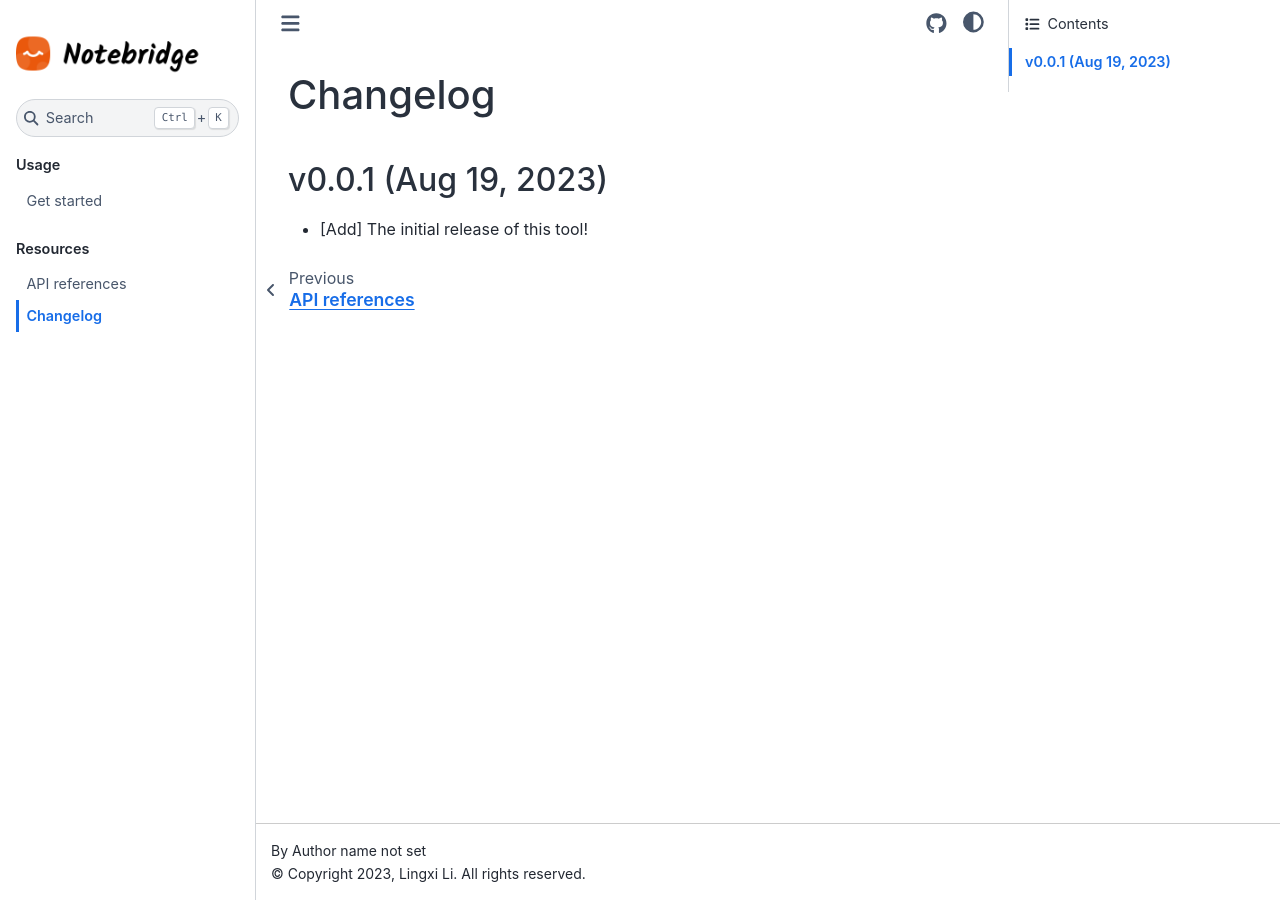
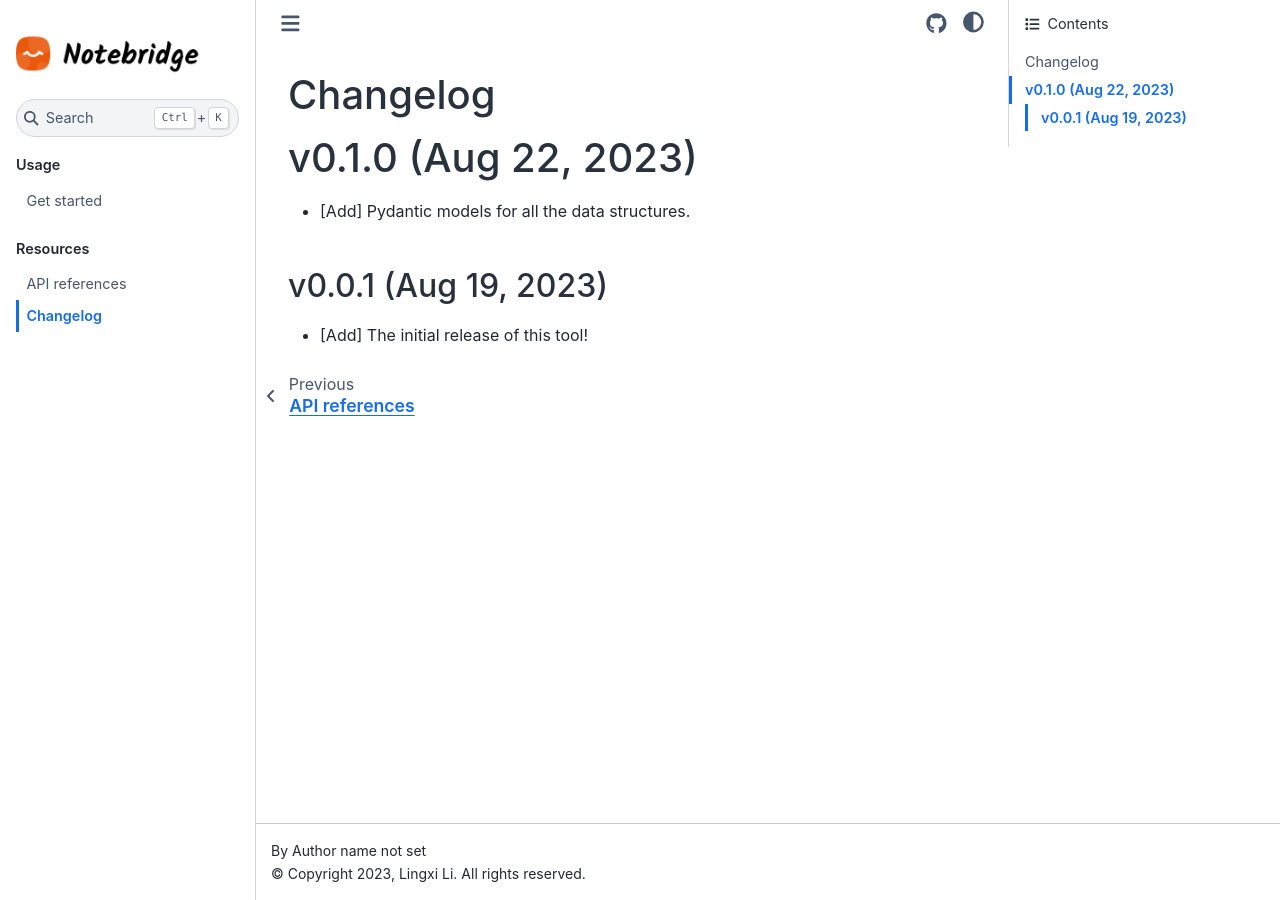
Before and after one commit to lilingxi01/notebridge, a Sphinx documentation site: the page built from docs/source/resources/changelog.md, in a window 1280 px wide. Built offline with Sphinx 7.4.7 and the Sphinx Book theme 1.1.4, drawn with Linux system fonts in a browser that asks for light colours.

Commit message:
docs: changelog.

```diff
--- a/docs/source/resources/changelog.md
+++ b/docs/source/resources/changelog.md
@@ -1,4 +1,7 @@
 # Changelog
+
+# v0.1.0 (Aug 22, 2023)
+* [Add] Pydantic models for all the data structures.
 
 ## v0.0.1 (Aug 19, 2023)
 * [Add] The initial release of this tool!
```
